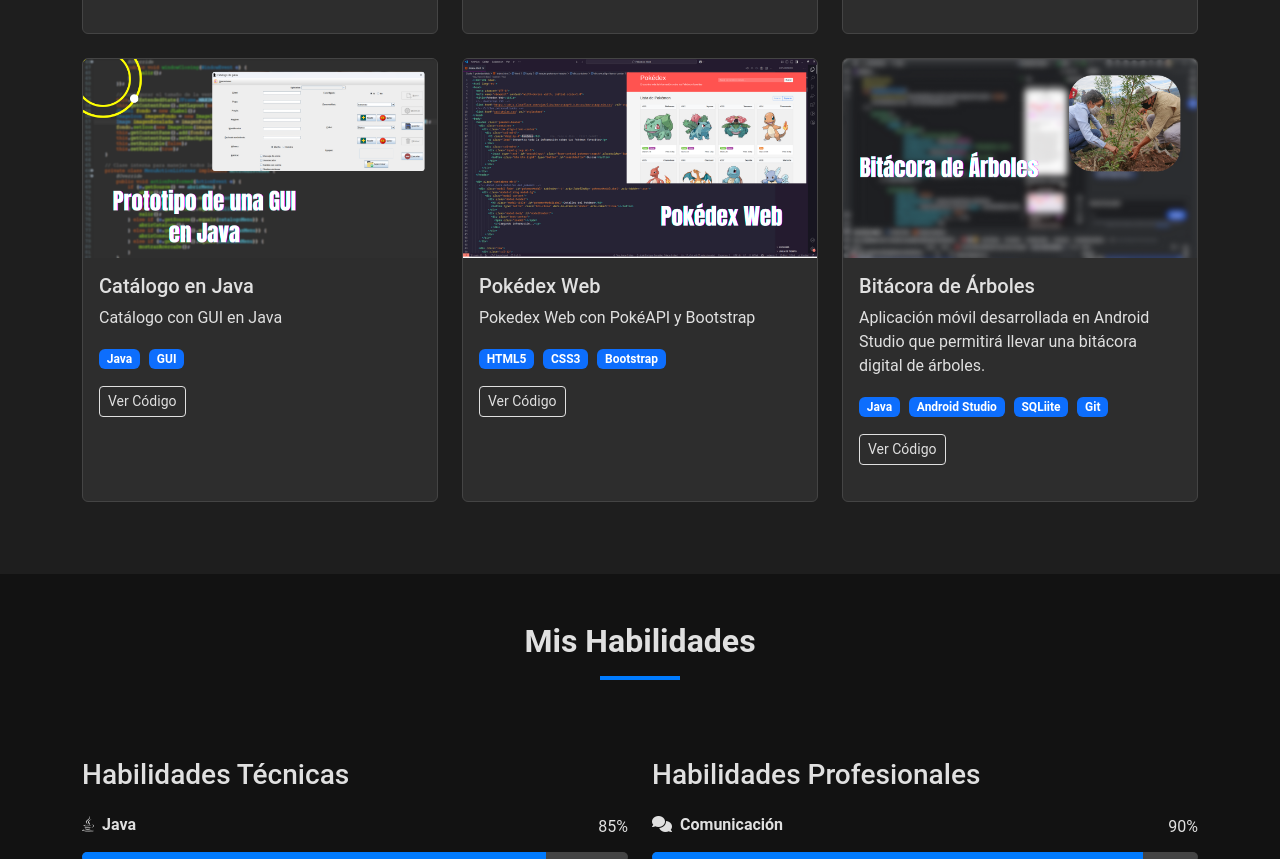
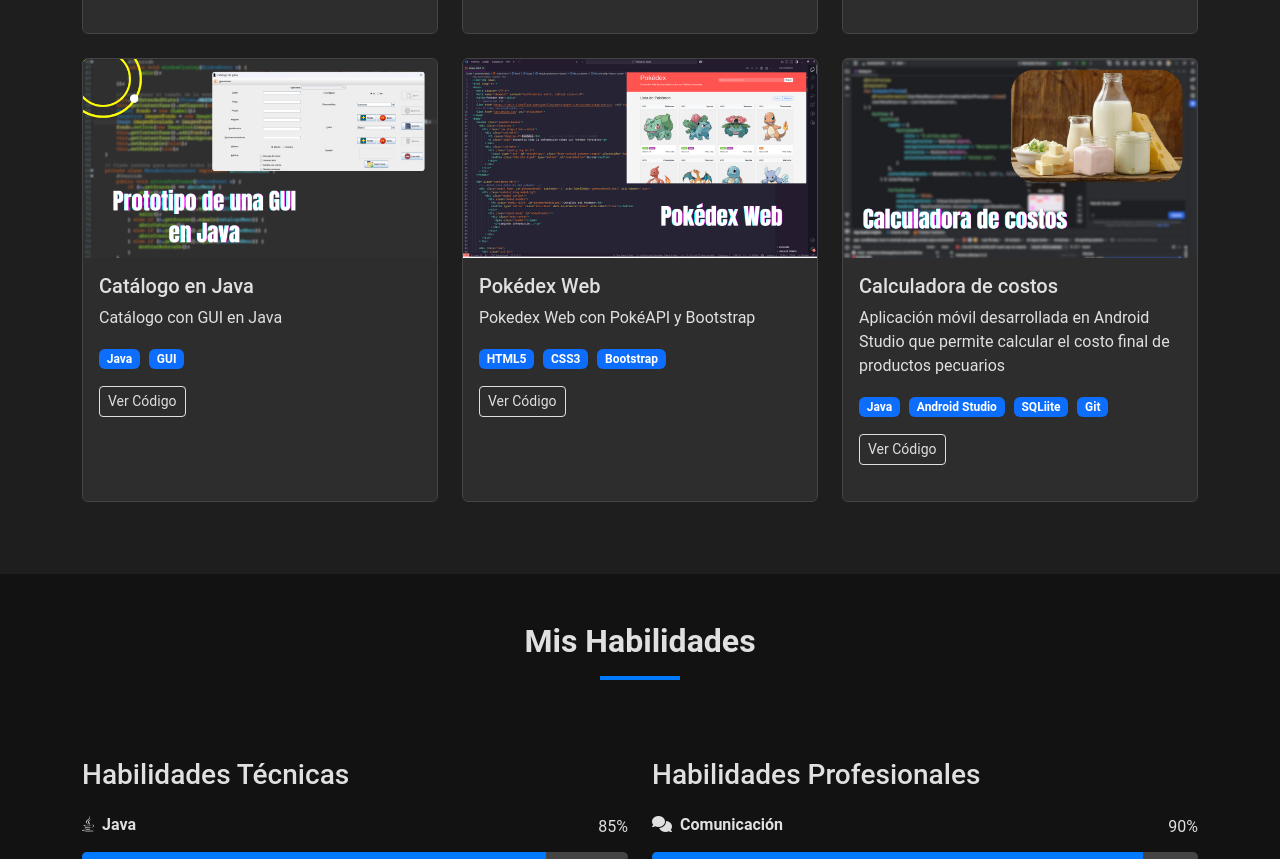
Before and after one commit to tuX-2/tuX-2.github.io, a plain HTML site: page index.html in a window 1280 px wide. Shown: the part 2070-2929 px from the top of the page. Drawn offline with nearby package versions, Linux system fonts and the light colour scheme.

Commit message:
Cambio de app android

```diff
--- a/index.html
+++ b/index.html
@@ -387,15 +387,14 @@
           <div class="col-md-6 col-lg-4 mb-4 project-item" data-category="app">
             <div class="card project-card">
               <img
-                src="images/tree.png"
+                src="images/costos.png"
                 class="card-img-top"
                 alt="Proyecto 6"
               />
               <div class="card-body">
-                <h5 class="card-title">Bitácora de Árboles</h5>
+                <h5 class="card-title">Calculadora de costos</h5>
                 <p class="card-text">
-                  Aplicación móvil desarrollada en Android Studio que permitirá
-                  llevar una bitácora digital de árboles.
+                  Aplicación móvil desarrollada en Android Studio que permite calcular el costo final de productos pecuarios
                 </p>
                 <div class="project-tags mb-3">
                   <span class="badge bg-primary">Java</span>
```
Also changed, not shown: images/costos.png (added), images/tree.png (deleted).
